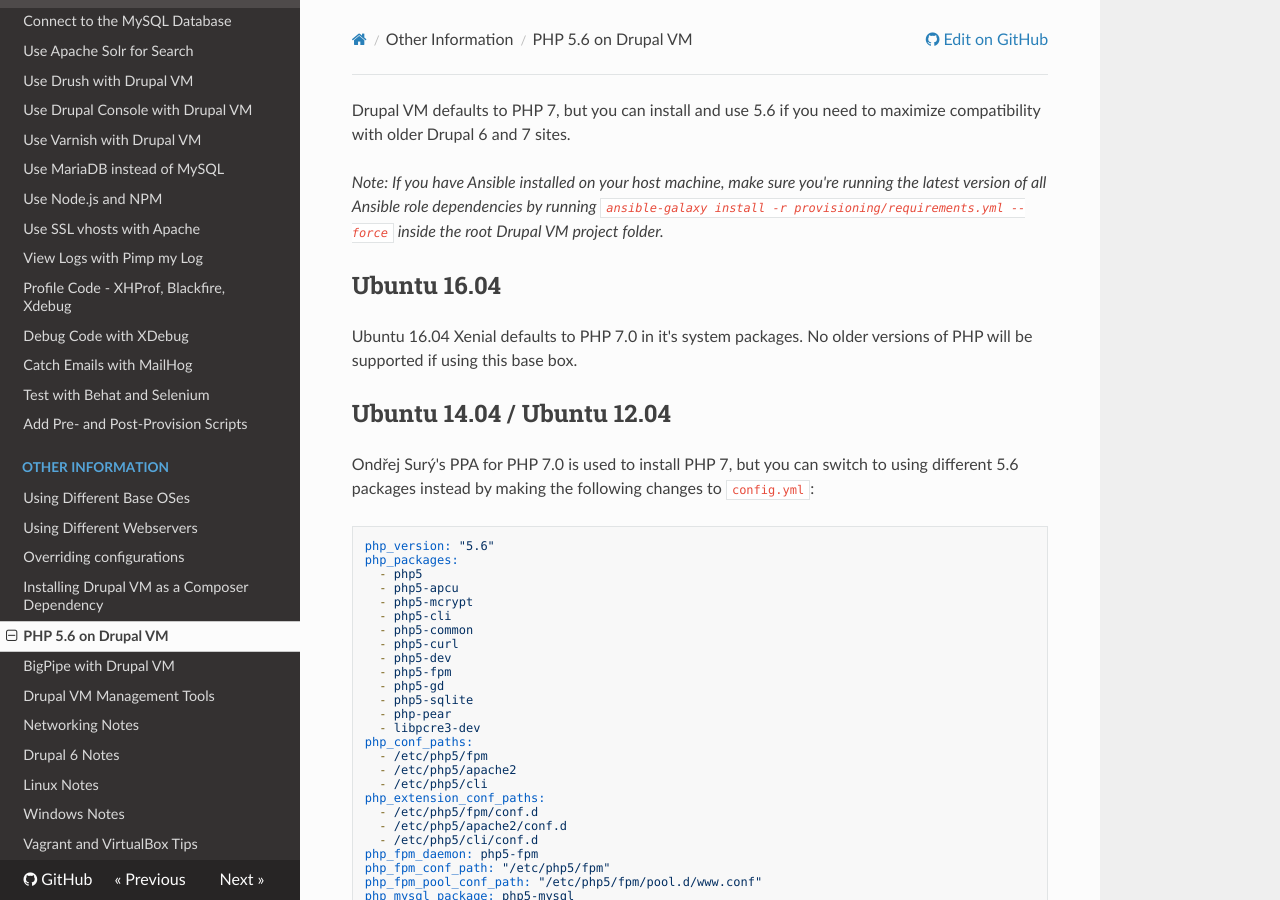
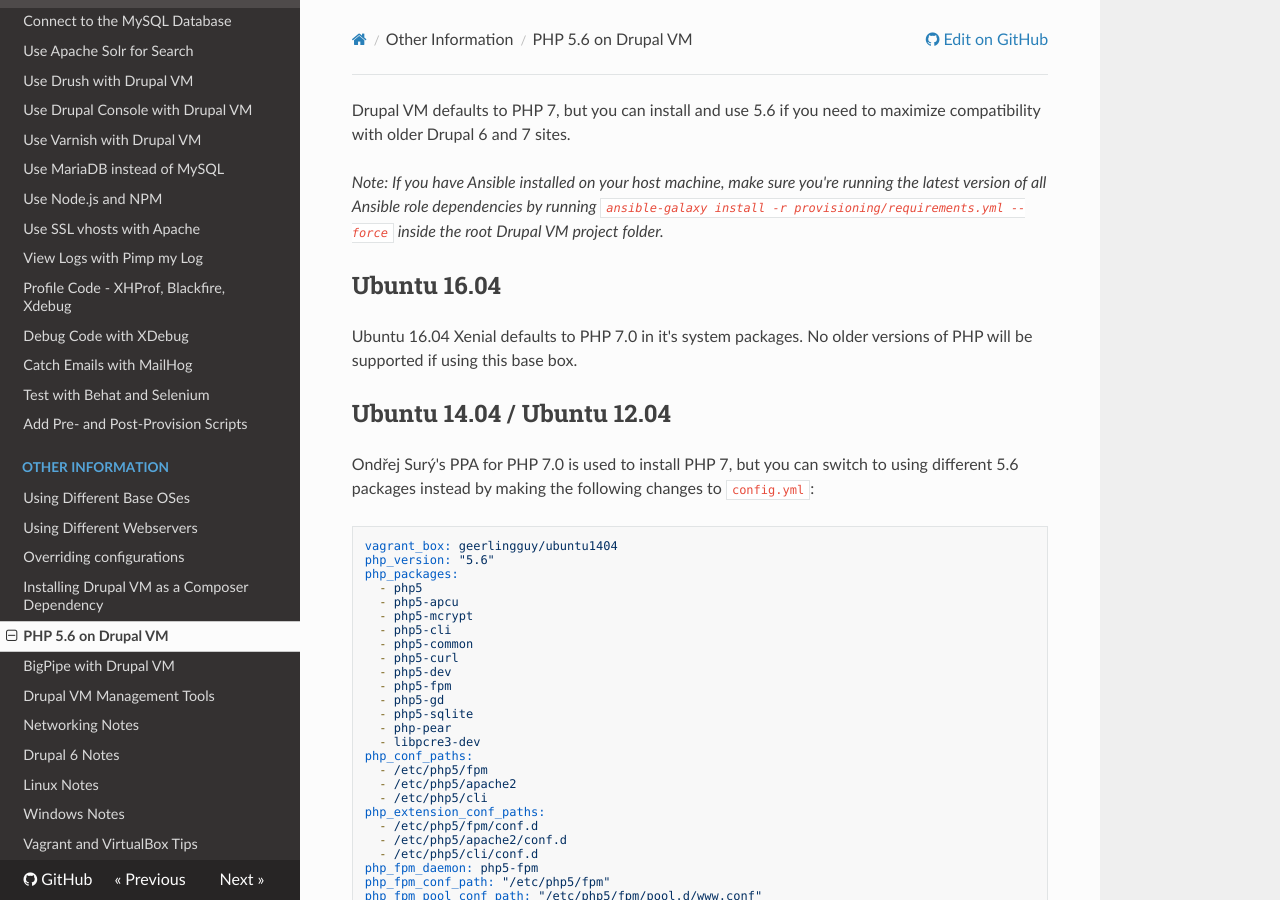
Before and after one commit to geerlingguy/drupal-vm, an MkDocs documentation site: the page built from docs/other/php-56.md, in a window 1280 px wide and 900 px high. Built offline with MkDocs 1.6.1, drawn with Linux system fonts in a browser that asks for light colours; nearby versions of some CDN libraries; old or Windows-style settings are respelled for this version of MkDocs.

Commit message:
DOCS: Set vagrant_box to ubuntu1404 for PHP 5.6
fixes #765

````diff
--- a/docs/other/php-56.md
+++ b/docs/other/php-56.md
@@ -11,6 +11,7 @@ Ubuntu 16.04 Xenial defaults to PHP 7.0 in it's system packages. No older versio
 Ondřej Surý's PPA for PHP 7.0 is used to install PHP 7, but you can switch to using different 5.6 packages instead by making the following changes to `config.yml`:
 
 ```yaml
+vagrant_box: geerlingguy/ubuntu1404
 php_version: "5.6"
 php_packages:
   - php5
````
